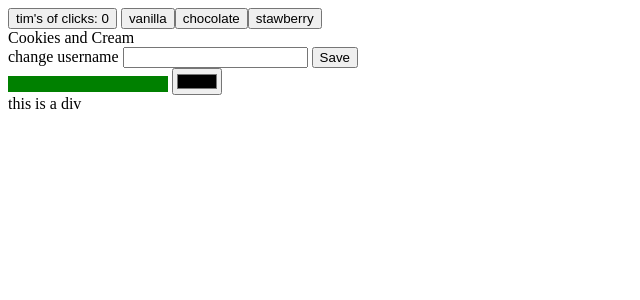
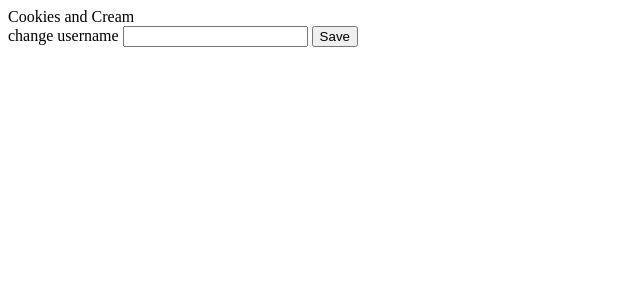
Before and after one commit to timdecillis/svelte-practice, a SvelteKit app: page / in a window 1280 px wide. Shown: the top 300 px of the page, without its empty margins (0-640 px from the left). Built offline with nearby package versions, Linux system fonts and the light colour scheme.

Commit message:
removed code

```diff
--- a/src/routes/+page.svelte
+++ b/src/routes/+page.svelte
@@ -1,50 +1,27 @@
 <script lang="ts">
   import { count } from "./store";
-  import Options from "./Options.svelte";
   import Flavor from "./Flavor.svelte";
   import { onDestroy } from "svelte";
 
-  let clicks: number;
   let currentUser: string;
   $: (currentUser)
 
   let chosenColor: string;
   $: chosenColor;
 
-  let selected: string = "Cookies and Cream";
+  let flavor: string = "Cookies and Cream";
 
-  const updateFlavor = (chosen: string) => {
-    selected = chosen;
-  };
-  const handleClick = () => {
-    count.update((store) => {
-      return { ...store, count: store.count + 1 };
-    });
-  };
-
-  const unsubscribe = count.subscribe(({ count, user }) => {
-    clicks = count;
+  const unsubscribe = count.subscribe(({ user }) => {
     currentUser = user;
   });
 
   onDestroy(unsubscribe);
-
-  const updateColor = (e: Event) => chosenColor = e.target.value;
 </script>
 
-<button on:click={handleClick}>{currentUser}'s of clicks: {clicks} </button>
-
-<Options {updateFlavor} />
-
-<Flavor flavor={selected} />
+<Flavor flavor={flavor} />
 
 <form method="post" on:submit|preventDefault>
   <label for="username">change username</label>
   <input id="username" type="text"/>
   <input type="submit" value="Save"/>
 </form>
-
-<progress color="black" style="background-color: green" value=1 />
-
-<input type="color" on:change|preventDefault={updateColor} />
-<div style="background-color: {chosenColor}">this is a div</div>
--- a/src/routes/Flavor.svelte
+++ b/src/routes/Flavor.svelte
@@ -1,7 +1,5 @@
 <script lang='ts'>
   export let flavor: string;
-  $: flavor;
-
 </script>
 
 <div>{flavor}</div>
--- a/src/routes/store.ts
+++ b/src/routes/store.ts
@@ -2,7 +2,7 @@ import { writable } from 'svelte/store';
 
 export const count = writable(
   {
-    count: 0,
+    flavor: 'none',
     user: 'tim'
   }
 );
```
